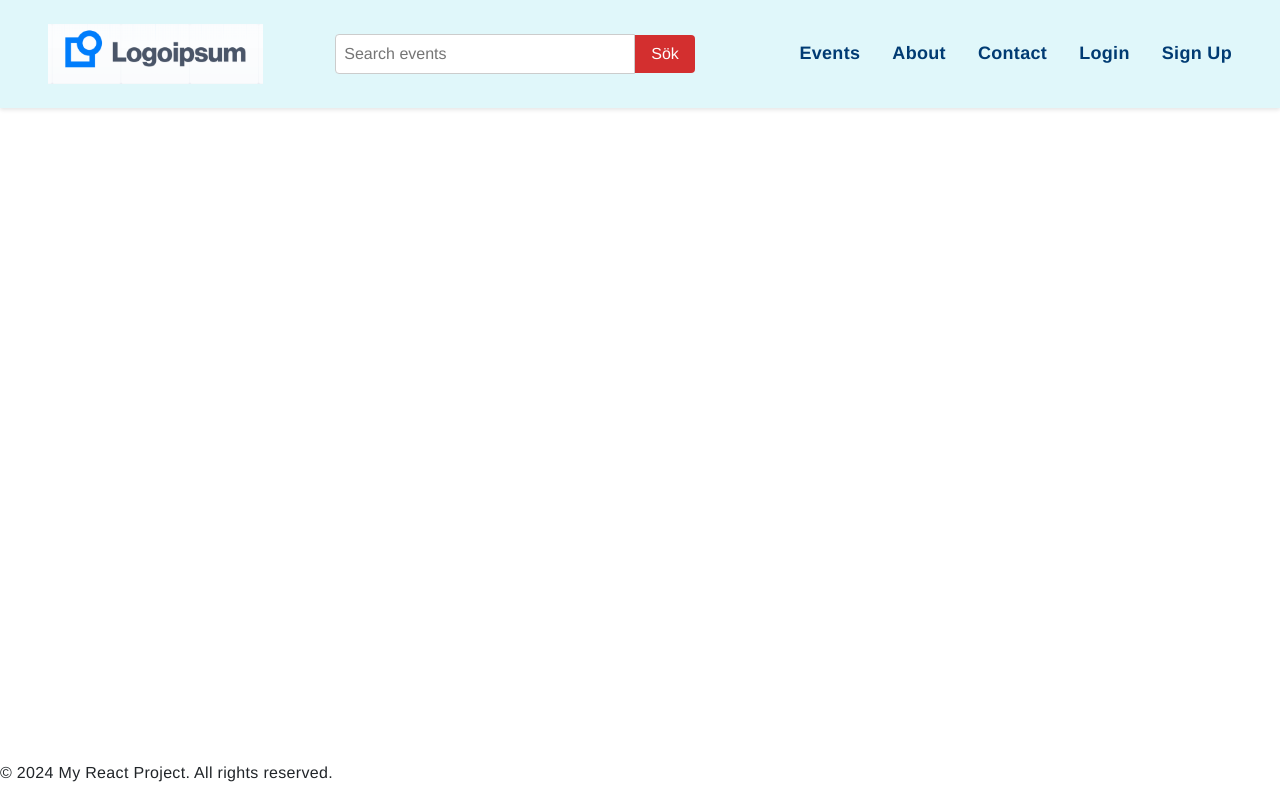
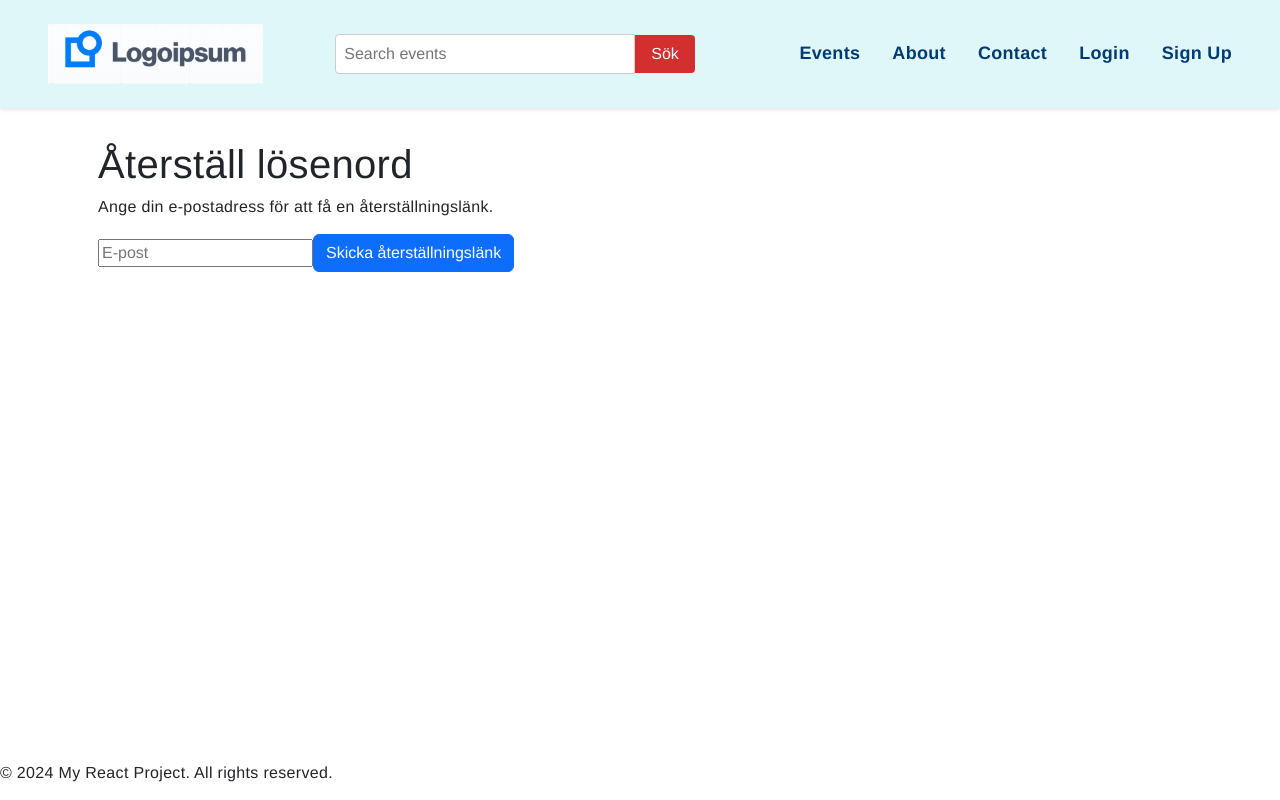
Before and after one commit to eventomaniaOrganization/eventomania-frontend, a React (Vite) app: page /reset-password in a window 1280 px wide. Built offline with nearby package versions, Linux system fonts and the light colour scheme; no server answers.

Commit message:
gjorde några ändringar på säkerheten

```diff
--- a/src/App.jsx
+++ b/src/App.jsx
@@ -10,6 +10,7 @@ import Header from './components/header/Header.jsx';
 import Footer from './components/footer/footer.jsx';
 import ProtectedRoute from './components/auth/ProtectedRoute.jsx';
 import Dashboard from './pages/Dashboard.jsx';
+import ResetPassword from './pages/ResetPassword.jsx';
 
 const App = () => {
   return (
@@ -43,6 +44,11 @@ const App = () => {
               element={<Signup />}
             />
 
+            <Route
+              path='/reset-password'
+              element={<ResetPassword />}
+            />
+
             {/* Skyddade rutter */}
             <Route path='/dashboard' element={<ProtectedRoute/>}>
               <Route index element={<Dashboard/>} />
--- a/src/pages/Login.jsx
+++ b/src/pages/Login.jsx
@@ -10,8 +10,9 @@ function Login() {
   const navigate = useNavigate("")
 
   const handleSignin = async (e) => {
+    //förhindrar att sidan laddas om när formuläret skickas.
     e.preventDefault()
-    setError("")
+    setError("") // nollställ felmeddelandet
 
     try{
       const userCredential = await signInWithEmailAndPassword(auth, email, password )
@@ -24,7 +25,6 @@ function Login() {
 
       navigate("/dashboard") // Skicka användaren till dashboard/start
     }catch(err){
-      console.log("Firebase Error Code:", err.code); // Debugging
 
       if (err.code === "auth/wrong-password" || err.code === "auth/invalid-credential") {
         setError("Felaktig e-postadress eller lösenord.");
--- /dev/null
+++ b/src/pages/ResetPassword.jsx
@@ -0,0 +1,58 @@
+import React, { useState } from 'react'
+import {useNavigate} from 'react-router-dom'
+import {auth} from "../firebaseconfig"
+import {sendPasswordResetEmail} from "firebase/auth"
+
+const ResetPassword = () => {
+    const [email, setEmail] = useState("")
+    const [message, setMessage] = useState("")
+    const [error, setError] = useState("")
+    const navigate = useNavigate("")
+
+    const handleResetPassword = async (e) => {
+        e.preventDefault();
+        setError("")
+        setMessage("")
+
+        try {
+            await sendPasswordResetEmail(auth, email)
+            setMessage("En återställningslänk har skickats till din e-post.")
+            setTimeout(() => navigate("/login"), 5000) // omdirigera efter 5 sekunder
+        }
+
+        catch (err) {
+            if(err.code === "auth/invalid-email"){
+                setError("Felaktig e-postadress.")
+            }
+            else{
+                setError("Något gick fel. Försök igen.");
+            }
+        }
+
+    }
+
+  return (
+    <div className='container py-3'>
+        <div className='reset-password mx-auto p-3'>
+            <h1>Återställ lösenord</h1>
+            <p>Ange din e-postadress för att få en återställningslänk.</p>
+
+            {message && <p className='message'>{message}</p>}
+            {error && <p className='error'>{error}</p>}
+
+            <form onSubmit={handleResetPassword}>
+                <input
+                type="email"
+                placeholder='E-post'
+                value={email}
+                onChange={(e) => setEmail(e.target.value)}
+                />
+                <button className='btn btn-primary' type='submit'>Skicka återställningslänk</button>
+            </form>
+
+        </div>
+    </div>
+  )
+}
+
+export default ResetPassword
--- a/src/pages/Signup.jsx
+++ b/src/pages/Signup.jsx
@@ -11,9 +11,15 @@ function Signup() {
   const [error, setError] = useState("");
   const navigate = useNavigate()
 
+  const emailRegex = /^[a-zA-Z0-9._%+-]+@[a-zA-Z0-9.-]+\.[a-zA-Z]{2,}$/;
   const handleSignup = async (e) => {
     e.preventDefault();
     setError("")
+
+    if (!emailRegex.test(email)) {
+      setError("Felaktig e-postadress.");
+      return;
+    }
 
     if (password !== confirmPassword){
       setError("Lösenorden matchar inte")
@@ -30,8 +36,9 @@ function Signup() {
 
       navigate("/login"); //skicka andvändaren till login efter signup
     } catch(err){
+      console.log(err.code)
         if(err.code === "auth/email-already-in-use"){
-          setError("E-postadressen används redan. Försök att logga in.")
+          setError("Felaktig e-postadress")
         }
         else if(err.code === "auth/weak-password"){
           setError("Lösenordet måste vara minst 6 tecken långt.")
```
